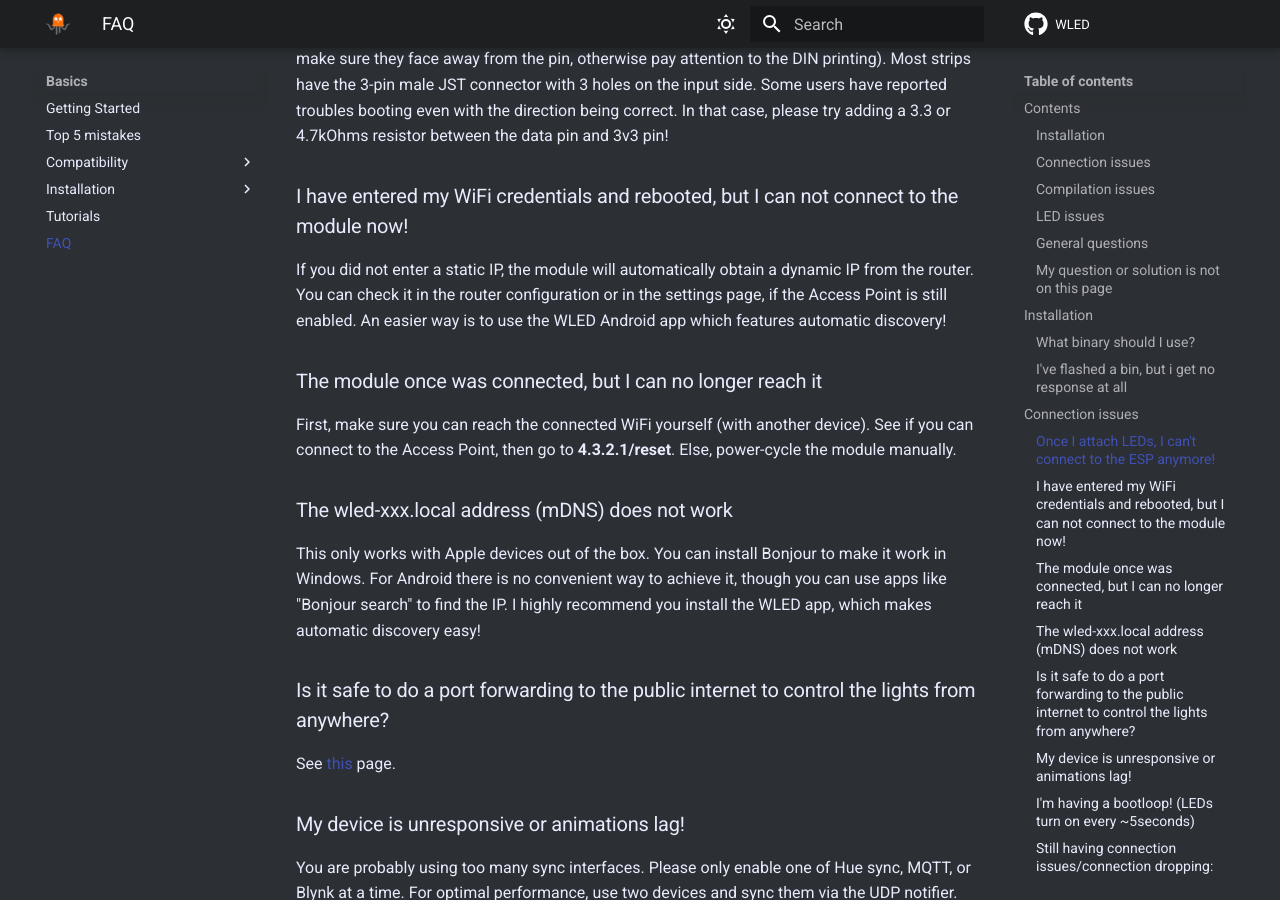
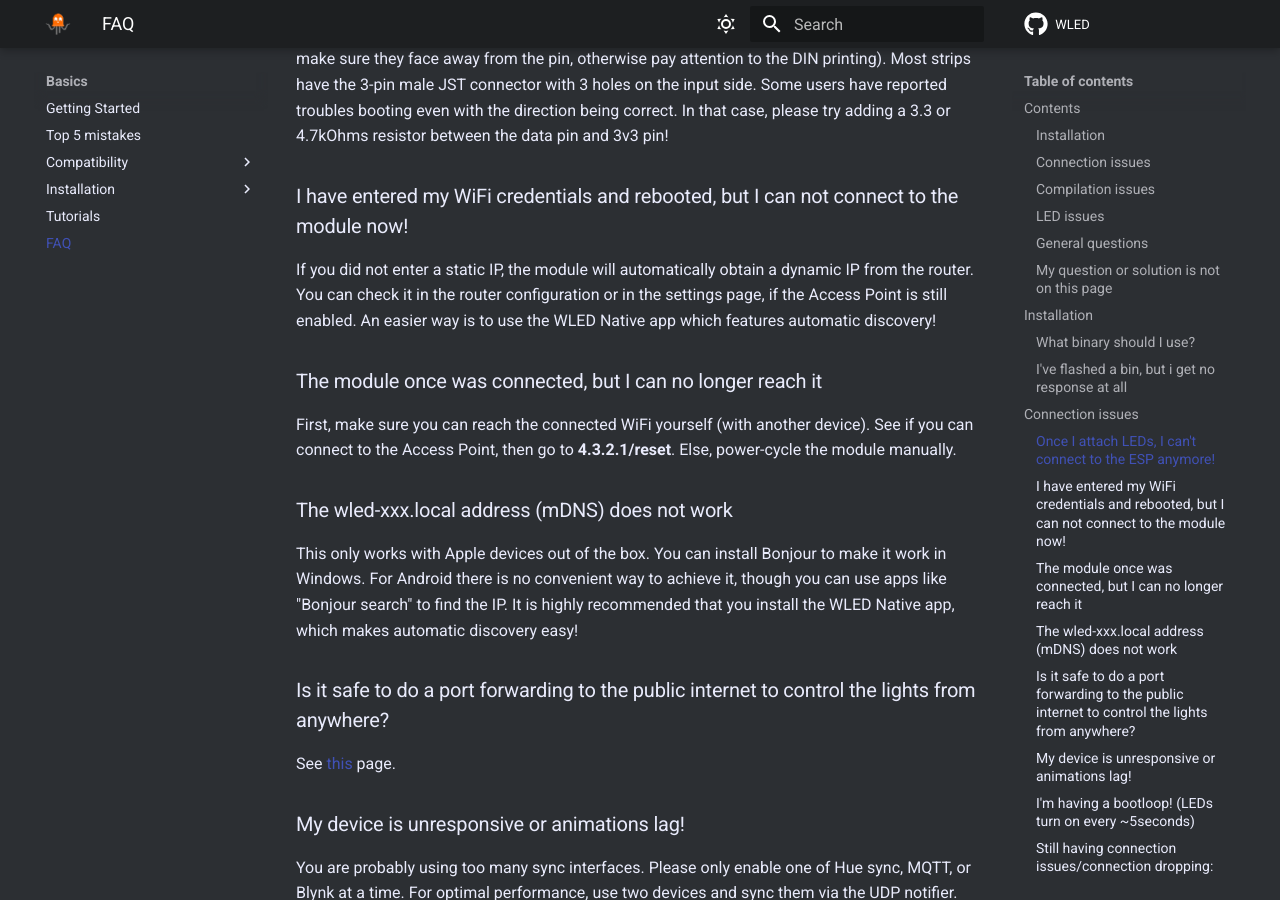
Before and after one commit to Aircoookie/WLED-Docs, an MkDocs documentation site: the page built from docs/basics/faq.md, in a window 1280 px wide and 900 px high, scrolled down 2216 px. Built offline with MkDocs 1.6.1 and Material for MkDocs 9.7.7, drawn with Linux system fonts in a browser that asks for light colours; comment, search, counter and statistics services are not loaded; some of the changed text lies outside the part shown.

Commit message:
Update faq.md to mark the WLED app as legacy

```diff
--- a/docs/basics/faq.md
+++ b/docs/basics/faq.md
@@ -78,7 +78,7 @@
 
 If you did not enter a static IP, the module will automatically obtain a dynamic IP from the router.
 You can check it in the router configuration or in the settings page, if the Access Point is still enabled.
-An easier way is to use the WLED Android app which features automatic discovery!
+An easier way is to use the WLED Native app which features automatic discovery!
 
 ### The module once was connected, but I can no longer reach it
 
@@ -90,7 +90,7 @@
 
 This only works with Apple devices out of the box. You can install Bonjour to make it work in Windows.
 For Android there is no convenient way to achieve it, though you can use apps like "Bonjour search" to find the IP.
-I highly recommend you install the WLED app, which makes automatic discovery easy!
+It is highly recommended that you install the WLED Native app, which makes automatic discovery easy!
 
 ### Is it safe to do a port forwarding to the public internet to control the lights from anywhere?
 
@@ -279,7 +279,9 @@
 
 ### What is the difference between the WLED app and the WLED Native app?
 
-The WLED app is the official app developped by the same people that brought you WLED. WLED Native is an initiative by community member [Moustachauve](https://github.com/Moustachauve) to bring an interface that is closer to the native operating system look of your device and some new features.
+The WLED app was the official app developped by the same people that brought you WLED. WLED Native is an initiative by community member [Moustachauve](https://github.com/Moustachauve) to bring an interface that is closer to the native operating system look of your device and some new features.
+
+The official WLED app is now considered legacy. It is not currently maintained and might not receive any future bug fixes.
 
 WLED Native has a few more features available, like a tablet interface for Android and can keep track of changes to the device IP address better.
 
```
